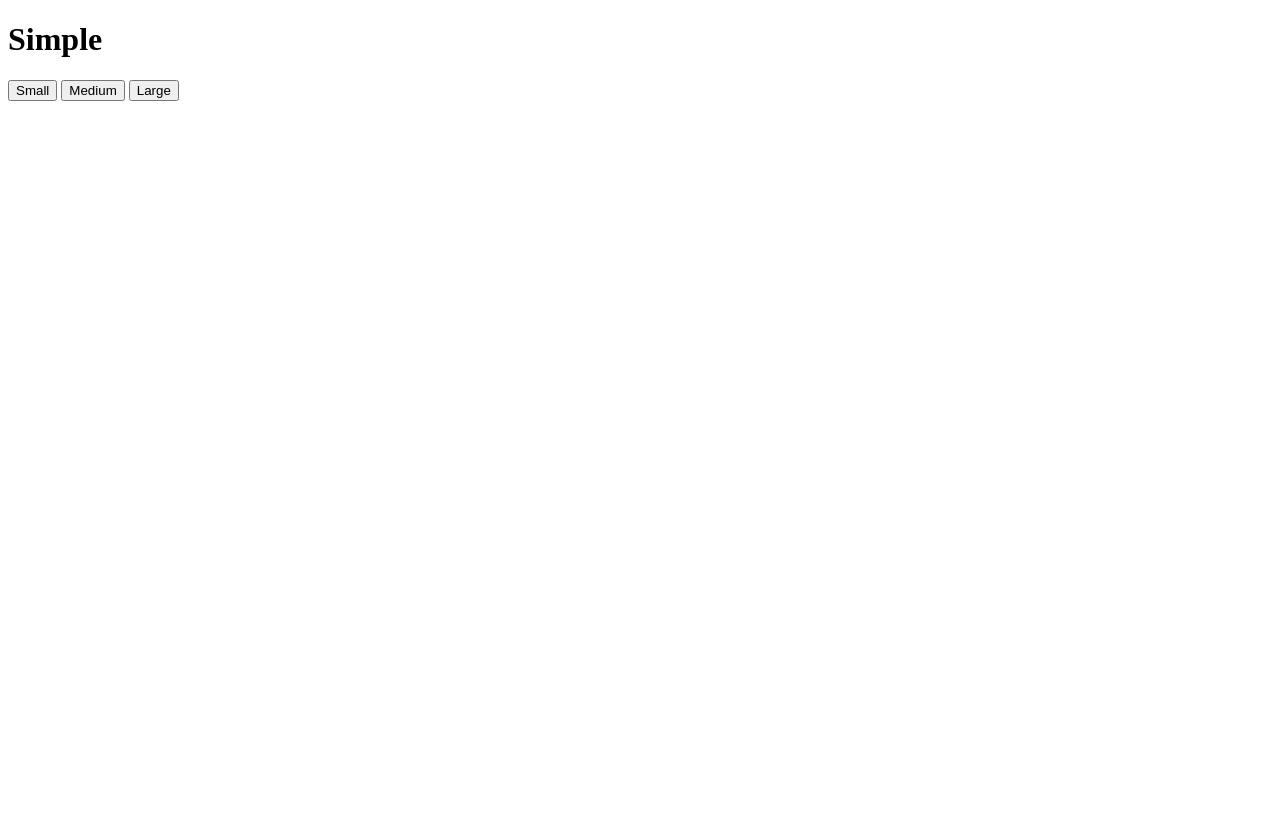
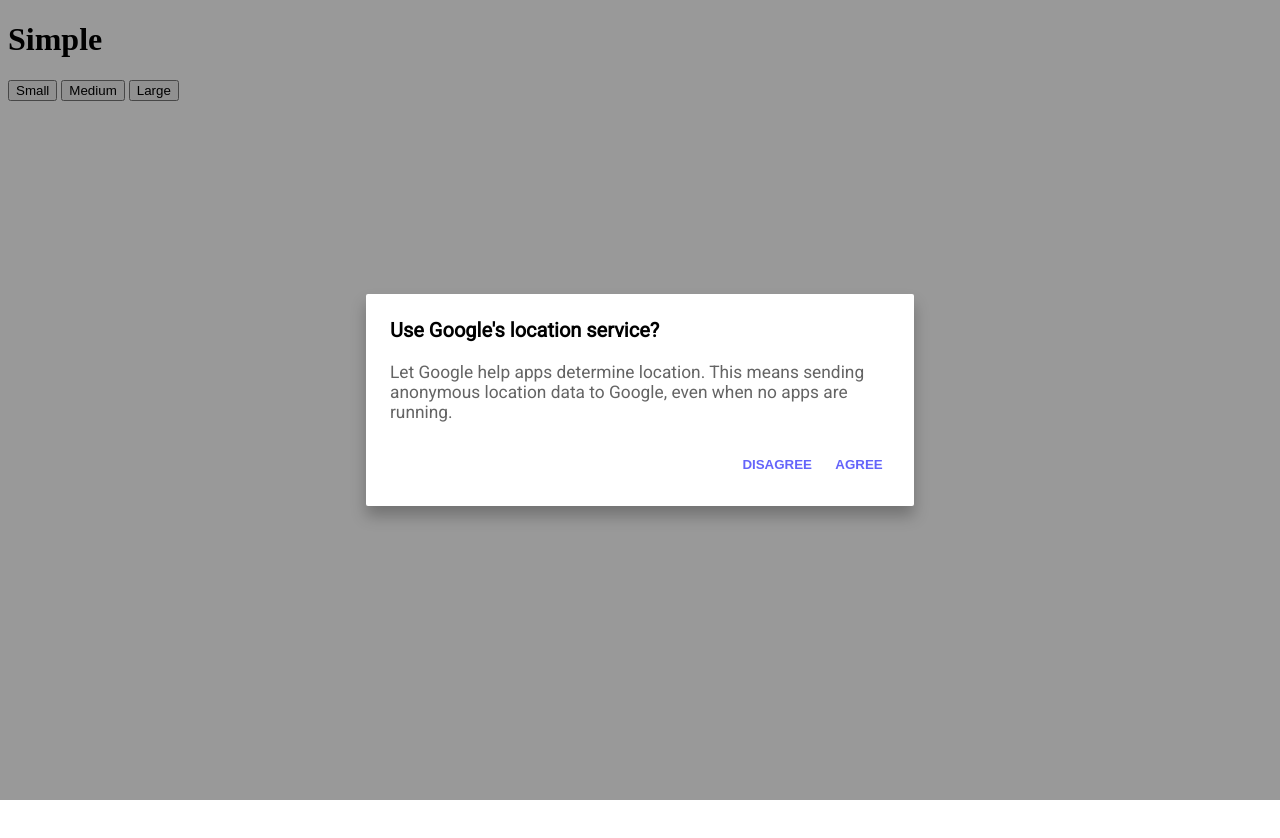
Before and after one commit to ibnujakaria/material-dialog, a website built with webpack: page index.html in a window 1280 px wide. Shown: the top 838 px of the page. Built offline with nearby package versions, Linux system fonts and the light colour scheme.

Commit message:
you can now add buttons to your modal

```diff
--- a/src/assets/css/material-dialog.css
+++ b/src/assets/css/material-dialog.css
@@ -26,7 +26,7 @@
   right: 0;
   margin: auto;
   top: 50%;
-  padding: 20px;
+  padding: 24px;
   transform: translateY(-50%);
   background-color: white;
   border-radius: 2px;
@@ -54,12 +54,36 @@
 #material-dialog .title {
   /*font-weight: lighter;*/
   font-size: 15pt;
-  margin-bottom: 10px;
+  margin-bottom: 20px;
 }
 
 #material-dialog .body {
   font-size: 13pt;
   color: rgb(100, 100, 100);
+  margin-bottom: 24px;
+}
+
+#material-dialog .actions {
+  text-align: right;
+}
+
+#material-dialog .actions button {
+  border: none;
+  background-color: transparent;
+  margin-left: 8px;
+  height: 36px;
+  border-radius: 2px;
+  padding-left: 8px;
+  padding-right: 8x;
+  color: rgb(100, 100, 250);
+  text-transform: uppercase;
+  font-weight: bold;
+  cursor: pointer;
+  min-width: 64px;
+}
+
+#material-dialog .actions button:hover, #material-dialog .actions button:active {
+  background-color: rgba(180, 180, 180, 0.4);
 }
 
 /* Large devices (large desktops, 1200px and up) */
--- a/src/index.js
+++ b/src/index.js
@@ -12,7 +12,17 @@
   new Dialog({
     title: 'Use Google\'s location service?',
     body: 'Let Google help apps determine location. This means sending anonymous location data to Google, even when no apps are running.',
-    size: 'small'
+    size: 'small',
+    actions: [
+      {
+        text: 'Disagree',
+        action: function (dialog) {
+          dialog.close()
+        }
+      },
+      {text: 'Agree'}
+    ],
+    dismissable: false
   }).show()
 }
 
@@ -31,3 +41,5 @@
     size: 'large'
   }).show()
 }
+
+showSmallDialog()
--- a/src/material-dialog.js
+++ b/src/material-dialog.js
@@ -34,7 +34,8 @@
     this.title = options.title || null
     this.body = options.body || null
     this.size = options.size || 'small'
-    this.dismissable = options.dismissable || true
+    this.actions = options.actions || []
+    this.dismissable = options.dismissable !== undefined ? options.dismissable : true
     this.modalDom = createModal()
     this.prepareModal()
     return this
@@ -49,6 +50,20 @@
     this.modalDom.classList.add(this.size)
     this.modalDom.firstChild.innerHTML = this.title
     this.modalDom.childNodes[1].innerHTML = this.body
+
+    // add button
+    for (let button of this.actions) {
+      let buttonDom = document.createElement('button')
+      buttonDom.innerHTML = button.text
+      if (button.action) {
+        let me = this
+        buttonDom.addEventListener('click', function (e) {
+          e.preventDefault()
+          button.action(me)
+        })
+      }
+      this.modalDom.lastChild.appendChild(buttonDom)
+    }
   }
 
   closeFromBackground () {
```
